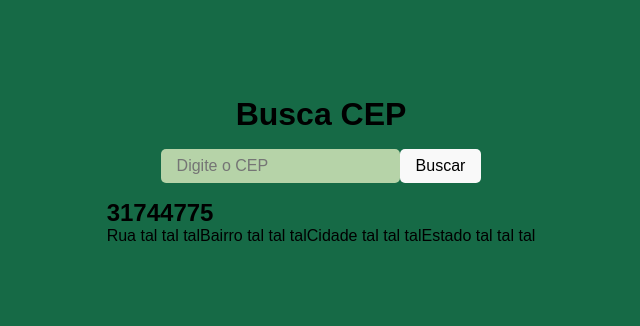
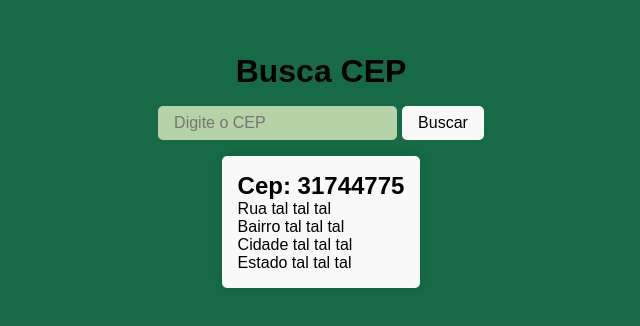
Before and after one commit to MateusOliveira991/buscadorcepReact, a React (Vite) app: page / in a window 1280 px wide. Shown: the part 230-556 px from the top of the page, without its empty margins (319-959 px from the left). Built offline with nearby package versions, Linux system fonts and the light colour scheme.

Commit message:
Feat: Espaço result

```diff
--- a/src/App.jsx
+++ b/src/App.jsx
@@ -15,7 +15,7 @@ function App() {
           <button>Buscar</button>
           </div>
           <div className="main">
-            <h2>31744775</h2>
+            <h2>Cep: 31744775</h2>
             <span>Rua tal tal tal</span>
             <span>Bairro tal tal tal</span>
             <span>Cidade tal tal tal</span>
--- a/src/style.css
+++ b/src/style.css
@@ -13,6 +13,7 @@ h1 {
 }
 
 button {
+    margin-left: 5px;
     padding: 0.5rem 1rem;
     font-size: 1rem;
     background-color: #f9f9f9;
@@ -32,7 +33,13 @@ button:hover {
     border: none;
     border-radius: 5px;
     background-color: rgb(182, 211, 168);
+}
 
-
-
+.main {
+    display: flex;
+    flex-direction: column;
+    background-color: #f9f9f9;
+    padding: 1rem;
+    border-radius: 5px;
+    box-shadow: 0 0 10px rgba(0, 0, 0, 0.1);
 }
```
